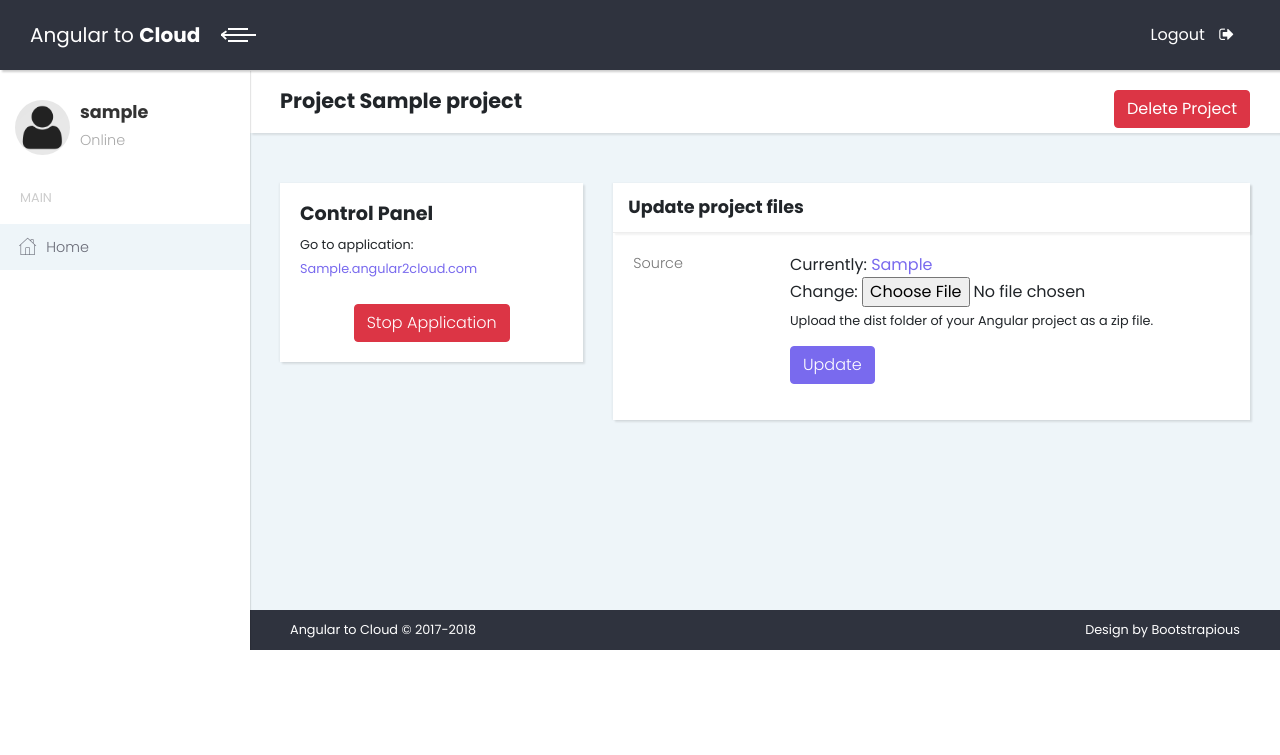
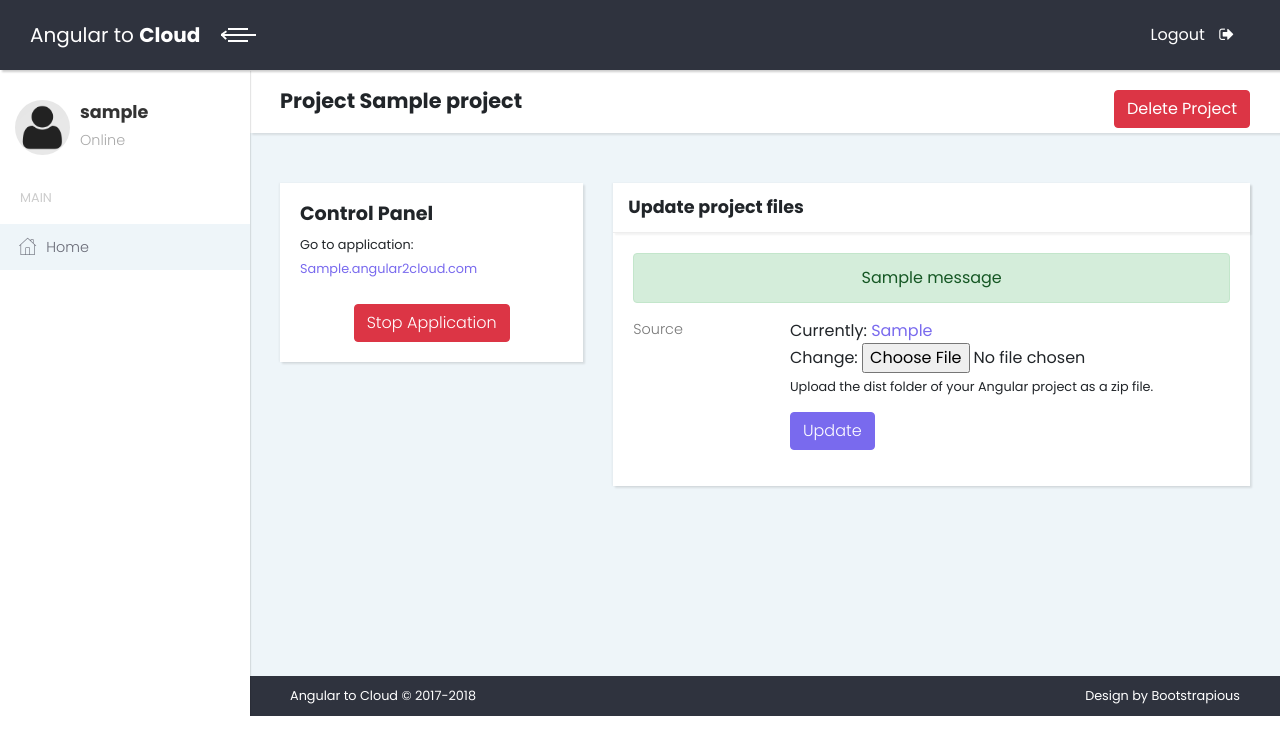
Before and after one commit to brunoliveira8/angular2cloud, a Django app: a page that uses angular2cloud/templates/dashboard/project_update_form.html in a window 1280 px wide. Shown: the top 755 px of the page. Run offline with Django 3.2, Linux system fonts and the light colour scheme; a user stored in the database is signed in; tables that the repository leaves empty hold one stand-in row (values such as "Sample post"); one stand-in notice (Sample message) is shown; some libraries are stand-ins or nearby versions.

Commit message:
Send success message when new souce code is updated.

```diff
--- a/angular2cloud/dashboard/views.py
+++ b/angular2cloud/dashboard/views.py
@@ -5,6 +5,7 @@ from django.urls import reverse_lazy
 from django.views import View
 from django.views.generic import ListView
 from django.views.generic.edit import CreateView, UpdateView, DeleteView
+from django.contrib.messages.views import SuccessMessageMixin
 from django.contrib.auth.decorators import login_required
 from django.utils.decorators import method_decorator
 
@@ -38,12 +39,14 @@ class ProjectCreate(CreateView):
 
 
 @method_decorator(login_required, name='dispatch')
-class ProjectUpdate(UpdateView):
+class ProjectUpdate(SuccessMessageMixin, UpdateView):
     context_object_name = 'project'
     slug_field = 'domain'
     template_name_suffix = '_update_form'
     fields = ['source']
     model = Project
+    success_message = "The source code was updated successfully!"
+
     def get_queryset(self):
         return Project.objects.filter(user=self.request.user)
 
--- a/angular2cloud/templates/dashboard/project_update_form.html
+++ b/angular2cloud/templates/dashboard/project_update_form.html
@@ -40,6 +40,11 @@
                                     {% for error in form.non_field_errors %} {{ error }} {% endfor %}
                                 </div>
                                 {% endif %}
+                                {% if messages %}
+                                <div class="alert alert-success text-center" role="success">
+                                        {% for message in messages %} {{ message }} {% endfor %}
+                                </div>
+                                {% endif %}
                                 <div class="form-group row">
                                     <label class="col-sm-3 form-control-label">Source</label>
                                     <div class="col-sm-9">
```
